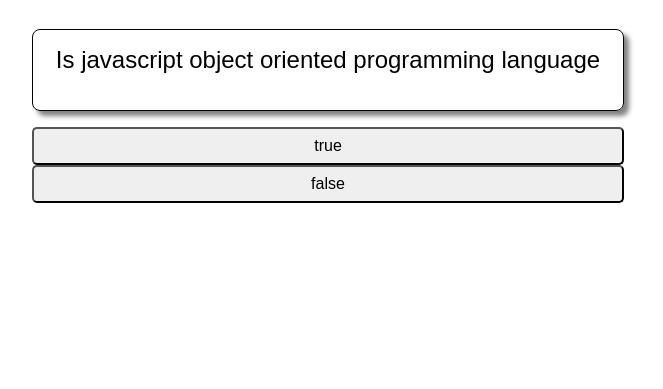
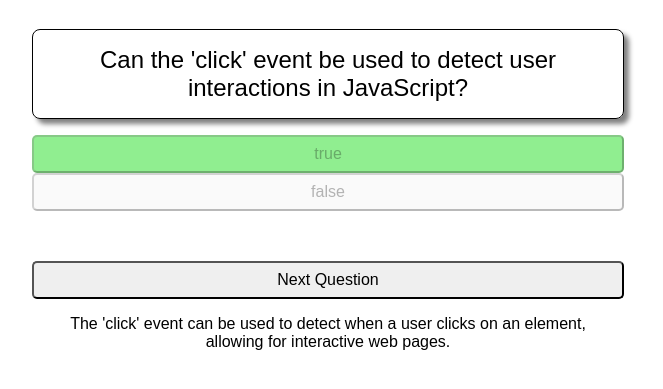
Before and after one commit to akshatkhatri/Summer_Skill_Up_Everyday-2024-, a plain HTML site: page Day20/index.html in a window 1280 px wide. Both pictures are taken after a click on the button "true". Shown: the part 165-554 px from the top of the page, without its empty margins (312-975 px from the left). Drawn offline with Linux system fonts and the light colour scheme.

Commit message:
update js_functions.js

```diff
--- a/Day20/index.html
+++ b/Day20/index.html
@@ -44,6 +44,9 @@
             font-size: medium;
             border-radius: 5px;
         }
+        #nextquestion{
+            margin-top: 50px;
+        }
         .correct {
             background-color: lightgreen;
         }
@@ -68,6 +71,8 @@
         <button name="false" value="false" >false</button>
     </div>
 
+    <button id ="nextquestion" disabled>Next Question</button>
+
     <div id="explanation">
 
     </div>
@@ -85,46 +90,122 @@
       // explanation should be the "explanation" div
 
       const statement = document.getElementById("statement");
-      const optionButtons = document.querySelectorAll("#options");
+      const optionButtons = document.querySelectorAll("button");
       const explanation = document.getElementById("explanation");
 
     // TODO 2: Declare & assign a variable called fact
     // Its value should be an object with a statement, true/false answer, and explanation
-    const fact = {
-        statement : "Is javascript object oriented programming language",
-        answer : true,
-        explanation : "Yes,Javascript supports various object oriented paradigms such as inheritance,encapsulation and many more"
-    };
+    const fact = [
+    {
+        statement: "Can the 'click' event be used to detect user interactions in JavaScript?",
+        answer: true,
+        explanation: "The 'click' event can be used to detect when a user clicks on an element, allowing for interactive web pages."
+    },
+    {
+        statement: "Is 'while' loop used to iterate over array elements directly?",
+        answer: false,
+        explanation: "The 'while' loop can be used to iterate, but it does not directly iterate over array elements like 'for' or 'forEach'."
+    },
+    {
+        statement: "Is the 'forEach' method available on arrays in JavaScript?",
+        answer: true,
+        explanation: "The 'forEach' method allows you to execute a function for each element in an array."
+    },
+    {
+        statement: "Can you use 'if-else' statements to perform conditional operations in JavaScript?",
+        answer: true,
+        explanation: "The 'if-else' statements are used to perform different actions based on different conditions."
+    },
+    {
+        statement: "Is JavaScript a strongly typed language?",
+        answer: false,
+        explanation: "JavaScript is loosely typed, meaning variables can change types dynamically."
+    }
+];
+
 
 
     // TODO 3: Set the text of the statement element to the fact's statement
-    statement.textContent = fact.statement;
+
+    const nextquestion = document.getElementById("nextquestion");
+    let currentIndex = 0;
+
+
+    nextquestion.addEventListener('click',()=>{
+        for(let button of optionButtons)
+        {
+            console.log("inside")
+            button.classList.remove("correct");
+            button.classList.remove("incorrect")
+        }
+        if(currentIndex <= fact.length)
+        {
+            statement.textContent = fact[currentIndex].statement;
+        }
+        else
+        {
+            currentIndex = 0;
+        }
+    });
+
+    initialquestion = document.getElementById("statement");
+    initialquestion.textContent = fact[currentIndex].statement;
 
 
     // TODO 4: Declare disable & enable functions to set or remove the "disabled" attribute from a given button element
     // disable(button) should set the button element's attribute "disabled" to the value ""
     // enable(button) should remove the attribute "disabled" from the button element
-
-
+    const disableButton = (button) => button.setAttribute("disabled","");
+    const enableButton = (button) => button.removeAttribute("disabled");
 
     // TODO 5: Declare an isCorrect function that compares a guess to the right answer
     // isCorrect(guess) should return true if the guess matches the fact's answer
 
+    const isCorrect = (guess) => guess === fact[currentIndex].answer.toString();
 
 
     // TODO 6A: Use a for loop to add a click event listener to each of the optionButtons
+
+
+
+    for(let button of optionButtons)
+    {
+        button.addEventListener('click',(event)=>{
+
+            console.log("i am clicked")
             // TODO 6B: Within the event handler function, display the fact's explanation by setting the text of the explanation element
-
+            const explanationDiv = document.getElementById("explanation");
+            explanationDiv.textContent = fact[currentIndex].explanation;
 
             // TODO 7: Within the event handler function,
             // Use a for loop to disable all the option buttons
 
+            for(let button of optionButtons)
+            {
+                button.setAttribute("disabled","")
+            }
 
             // TODO 8: Within the event handler function,
             // Get the guessed value from the clicked button
             // Use a conditional to compare the guess to the fact's answer
             // and add the "correct"/"incorrect" class as appropriate
 
+            if(isCorrect(button.value))
+            {
+                button.classList.add("correct");
+            }
+            else
+            {
+                button.classList.add("incorrect")
+            }
+
+            nextquestion.removeAttribute("disabled");
+
+            currentIndex++;
+        });
+    }
+
+
 
 
   </script>
```
Also changed, not shown: Day22/loops.js (added, +42 -0 lines).
